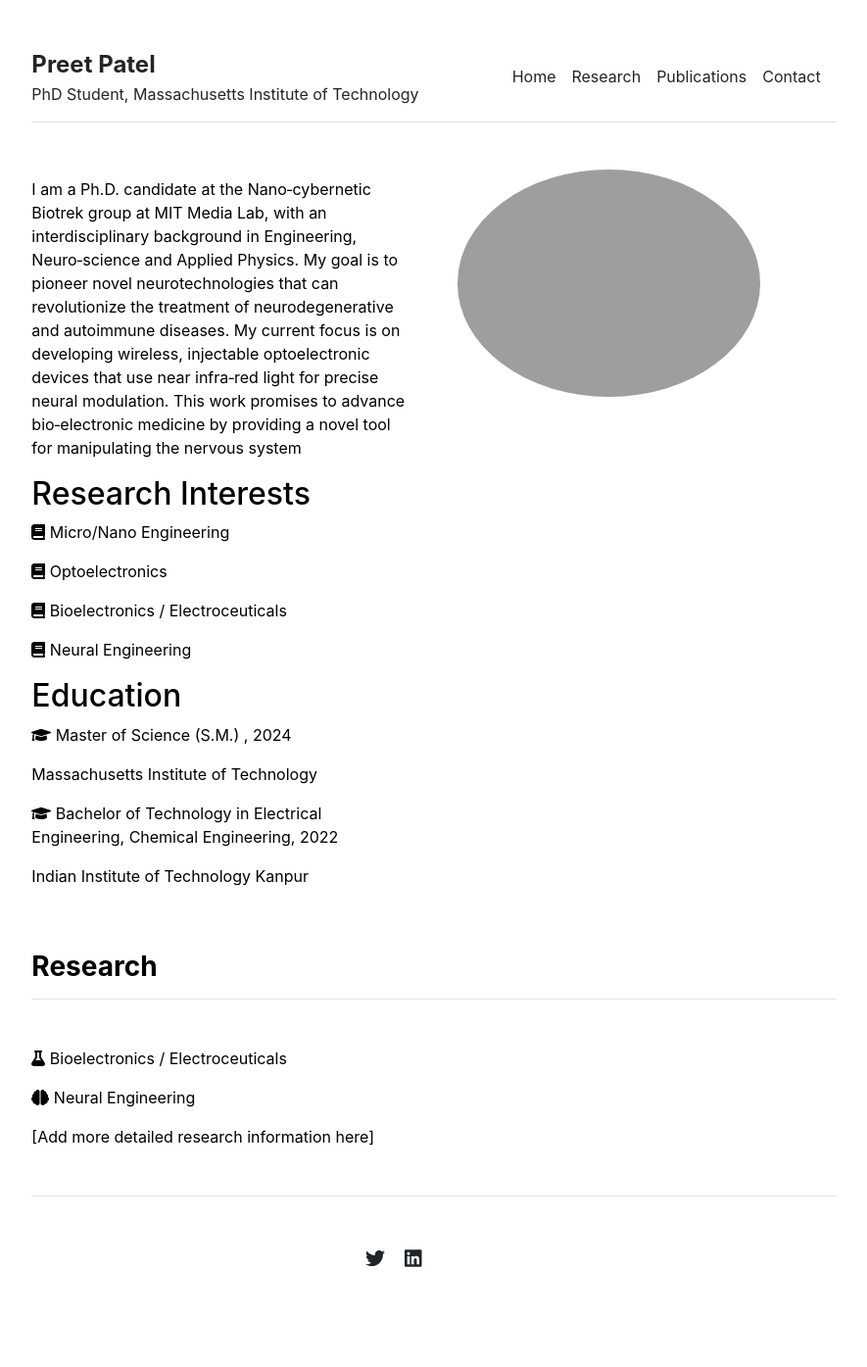
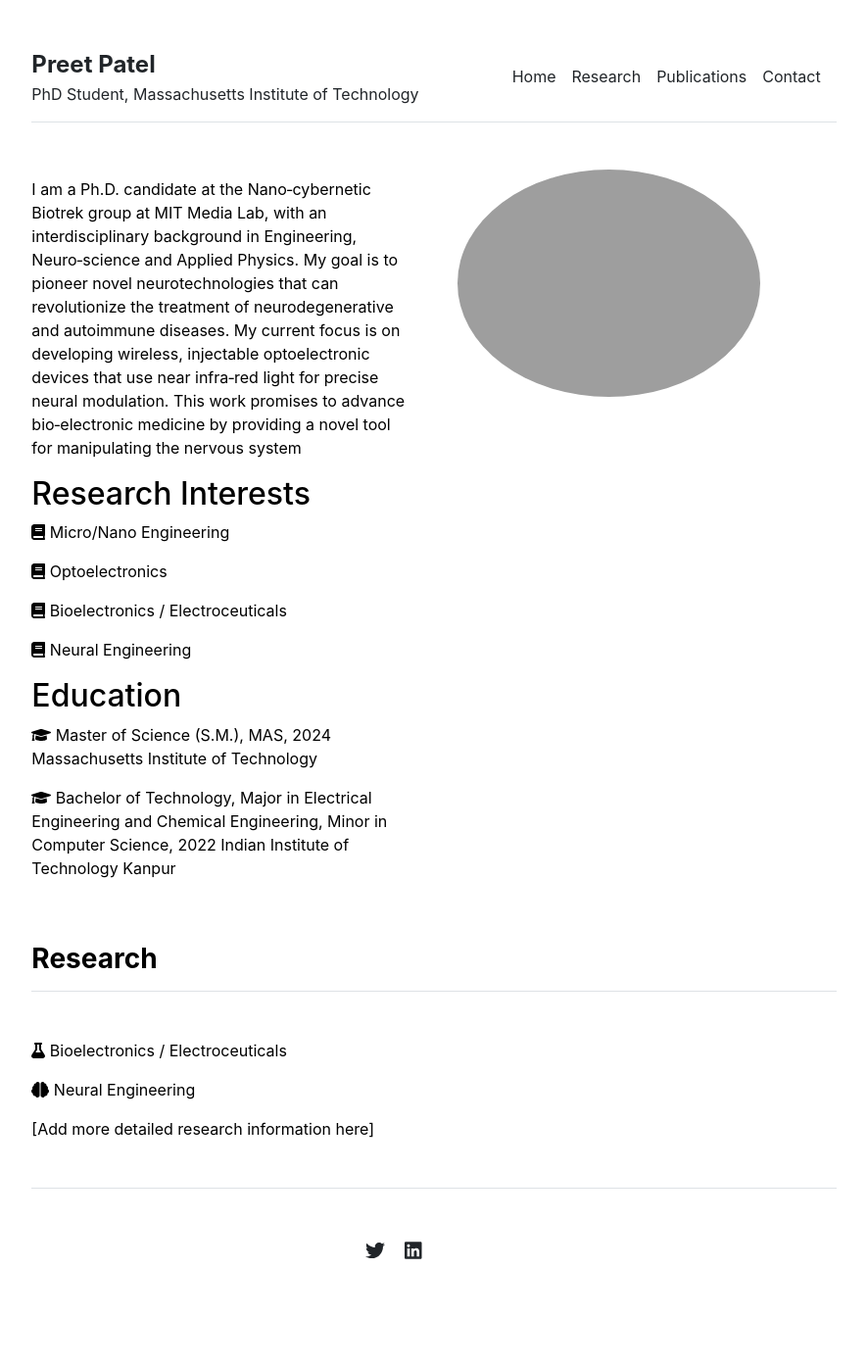
Before and after one commit to preet-mit/preet-mit, a Jekyll site: the page built from index.md, in a window 1280 px wide. Shown: the whole page at 98% size, without its empty margins (197-1082 px from the left). Built offline with Jekyll 4.4.1, drawn with Linux system fonts in a browser that asks for light colours.

Commit message:
Update index.md

```diff
--- a/index.md
+++ b/index.md
@@ -16,10 +16,8 @@ I am a Ph.D. candidate at the Nano‑cybernetic Biotrek group at MIT Media Lab,
 
 ## Education
 
-<i class="fa fa-graduation-cap"></i> Master of Science (S.M.) , 2024
-
+<i class="fa fa-graduation-cap"></i> Master of Science (S.M.), MAS, 2024
 Massachusetts Institute of Technology
 
-<i class="fa fa-graduation-cap"></i> Bachelor of Technology in Electrical Engineering, Chemical Engineering, 2022
-
+<i class="fa fa-graduation-cap"></i> Bachelor of Technology, Major in Electrical Engineering and Chemical Engineering, Minor in Computer Science, 2022
 Indian Institute of Technology Kanpur
```
